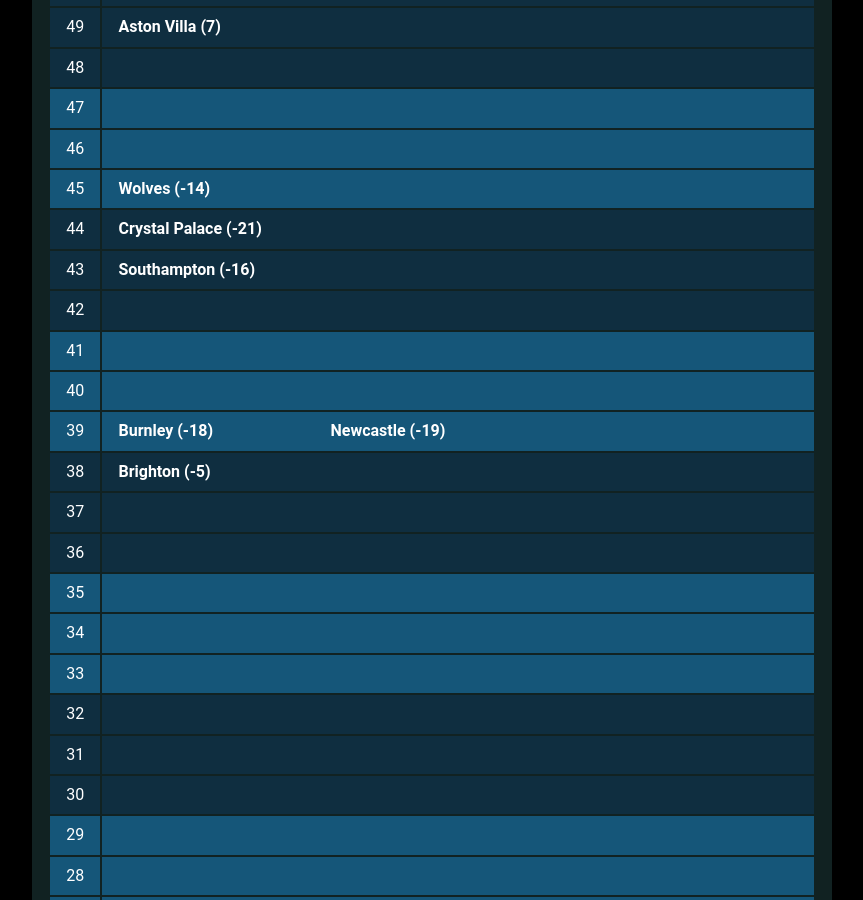
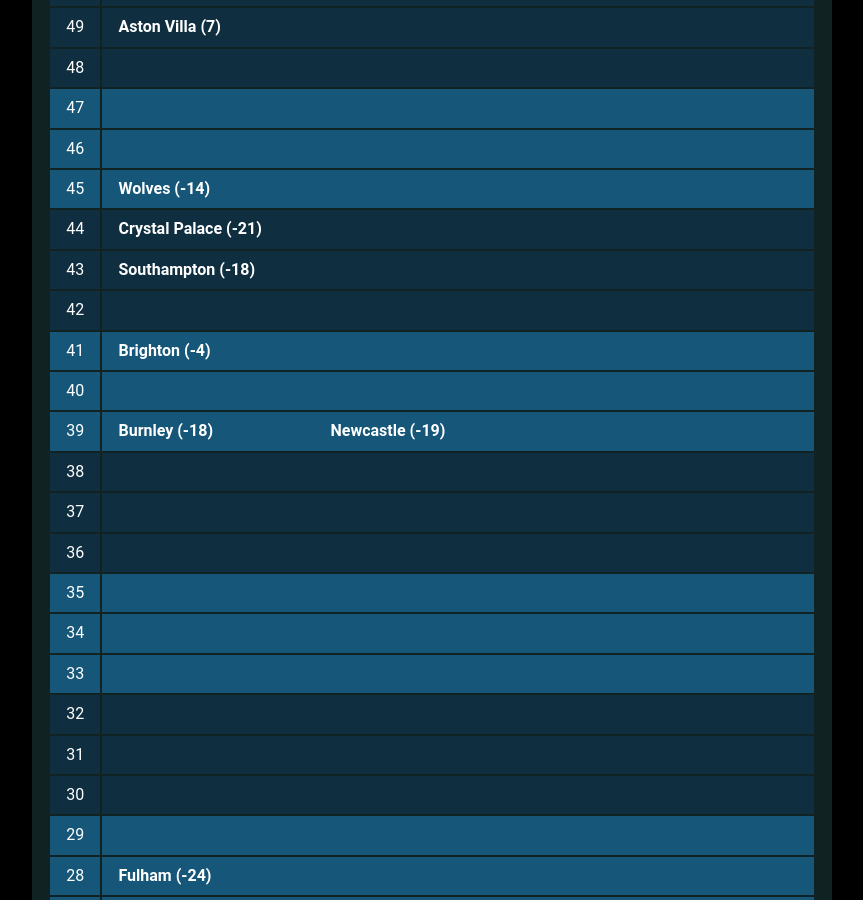
Before and after one commit to muru/muru.github.io, a Jekyll site: the page built from resources.md, in a window 1280 px wide and 900 px high, scrolled down 2851 px. Shown: the whole window, without its empty margins (208-1071 px from the left). Built offline with Jekyll 4.4.1, drawn with Linux system fonts in a browser that asks for light colours; some web fonts are replaced; some of the changed text lies outside the part shown.

Commit message:
updated cann-table: Thu 20 May 00:18:25 JST 2021

```diff
--- a/cann-table.html
+++ b/cann-table.html
@@ -3,7 +3,7 @@
 	<tr class="cann-row-1">
 		<td class="cann-point"> 83 </td>
 		<td class="cann-clubs">
-			<span class="club-name"> Man City (47) </span>
+			<span class="club-name"> Man City (46) </span>
 		</td>
  	</tr>
 	<tr class="cann-row-1">
@@ -64,12 +64,12 @@
 	<tr class="cann-row-1">
 		<td class="cann-point"> 71 </td>
 		<td class="cann-clubs">
+			<span class="club-name"> Man Utd (28) </span>
 		</td>
  	</tr>
 	<tr class="cann-row-1">
 		<td class="cann-point"> 70 </td>
 		<td class="cann-clubs">
-			<span class="club-name"> Man Utd (28) </span>
 		</td>
  	</tr>
 	<tr class="cann-row-1">
@@ -85,12 +85,13 @@
 	<tr class="cann-row-2">
 		<td class="cann-point"> 67 </td>
 		<td class="cann-clubs">
+			<span class="club-name"> Chelsea (23) </span>
 		</td>
  	</tr>
 	<tr class="cann-row-2">
 		<td class="cann-point"> 66 </td>
 		<td class="cann-clubs">
-			<span class="club-name"> Leicester (21) </span>
+			<span class="club-name"> Leicester (20) </span>
 		</td>
  	</tr>
 	<tr class="cann-row-1">
@@ -101,7 +102,6 @@
 	<tr class="cann-row-1">
 		<td class="cann-point"> 64 </td>
 		<td class="cann-clubs">
-			<span class="club-name"> Chelsea (22) </span>
 		</td>
  	</tr>
 	<tr class="cann-row-1">
@@ -145,6 +145,7 @@
 	<tr class="cann-row-2">
 		<td class="cann-point"> 56 </td>
 		<td class="cann-clubs">
+			<span class="club-name"> Leeds (6) </span>
 			<span class="club-name"> Everton (3) </span>
 		</td>
  	</tr>
@@ -162,7 +163,6 @@
 	<tr class="cann-row-1">
 		<td class="cann-point"> 53 </td>
 		<td class="cann-clubs">
-			<span class="club-name"> Leeds (4) </span>
 		</td>
  	</tr>
 	<tr class="cann-row-1">
@@ -216,7 +216,7 @@
 	<tr class="cann-row-2">
 		<td class="cann-point"> 43 </td>
 		<td class="cann-clubs">
-			<span class="club-name"> Southampton (-16) </span>
+			<span class="club-name"> Southampton (-18) </span>
 		</td>
  	</tr>
 	<tr class="cann-row-2">
@@ -227,6 +227,7 @@
 	<tr class="cann-row-1">
 		<td class="cann-point"> 41 </td>
 		<td class="cann-clubs">
+			<span class="club-name"> Brighton (-4) </span>
 		</td>
  	</tr>
 	<tr class="cann-row-1">
@@ -244,7 +245,6 @@
 	<tr class="cann-row-2">
 		<td class="cann-point"> 38 </td>
 		<td class="cann-clubs">
-			<span class="club-name"> Brighton (-5) </span>
 		</td>
  	</tr>
 	<tr class="cann-row-2">
@@ -295,12 +295,12 @@
 	<tr class="cann-row-1">
 		<td class="cann-point"> 28 </td>
 		<td class="cann-clubs">
+			<span class="club-name"> Fulham (-24) </span>
 		</td>
  	</tr>
 	<tr class="cann-row-1">
 		<td class="cann-point"> 27 </td>
 		<td class="cann-clubs">
-			<span class="club-name"> Fulham (-24) </span>
 		</td>
  	</tr>
 	<tr class="cann-row-2">
@@ -341,4 +341,4 @@
 		</td>
  	</tr>
 </table>
-<span id="cann-gen-note"> Generated on  Wednesday, 19 May 2021 at 00:01 JST. </span>
+<span id="cann-gen-note"> Generated on  Thursday, 20 May 2021 at 00:18 JST. </span>
```
